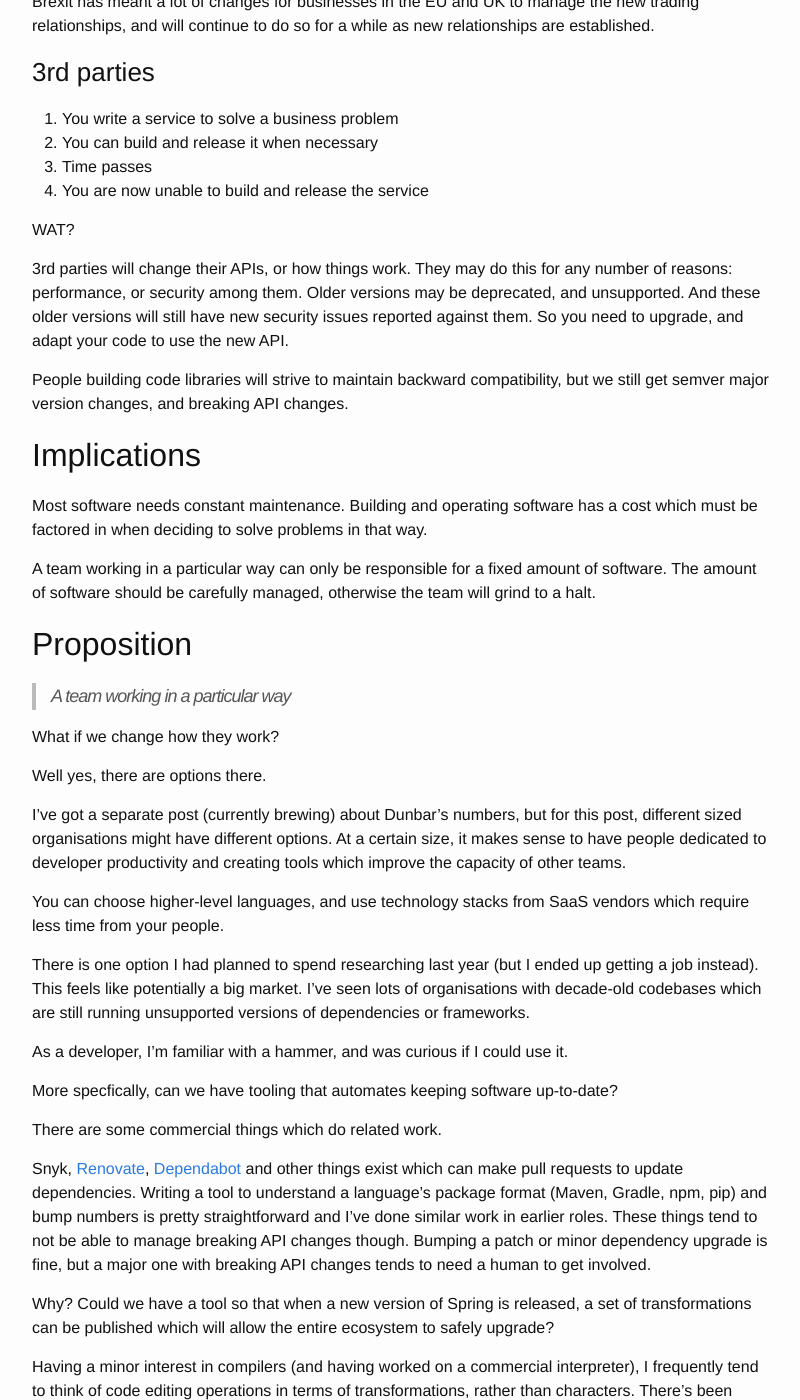
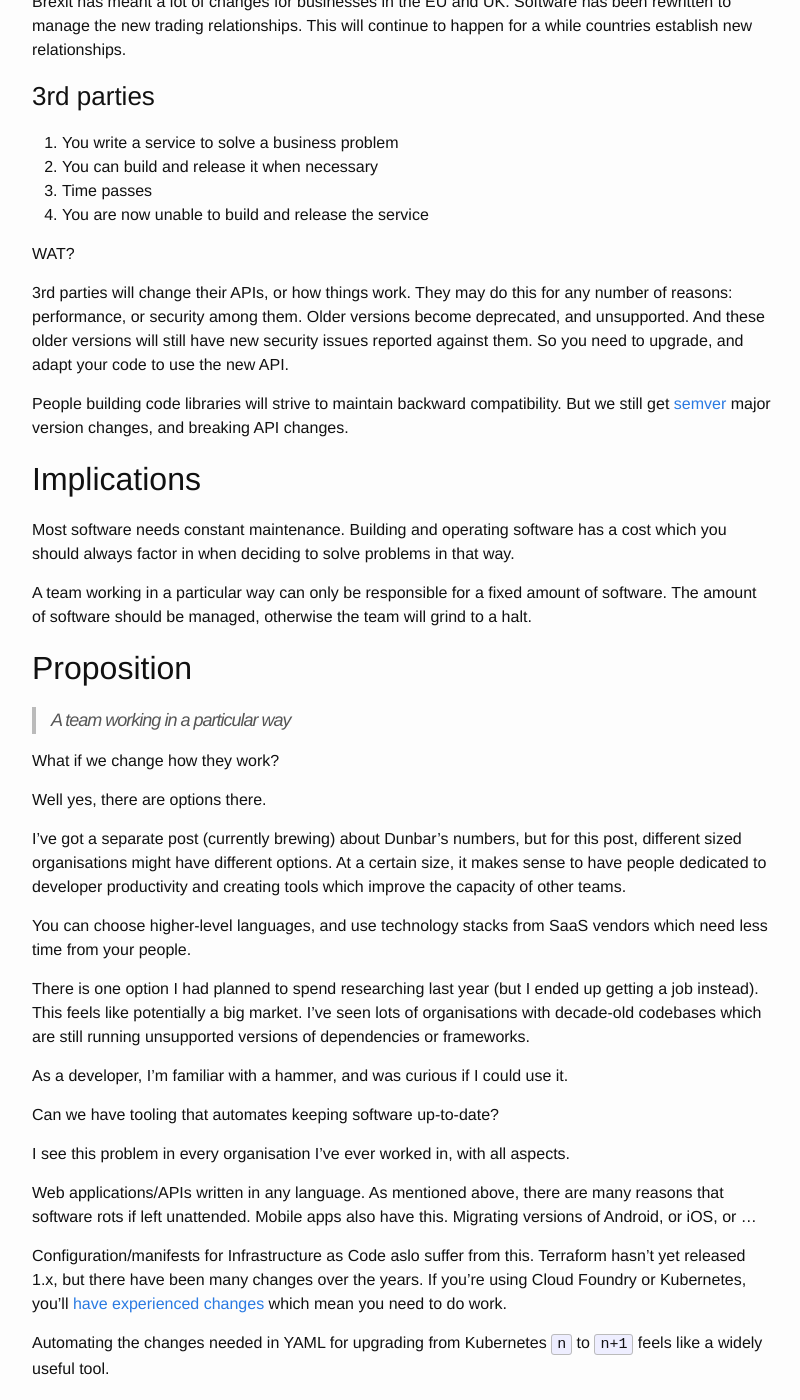
Before and after one commit to jabley/jamesabley.com, a Jekyll site: the page built from _posts/2021-01-09-software-is-drowning-the-world.md, in a window 1280 px wide and 1400 px high, scrolled down 1524 px. Shown: the whole window, without its empty margins (238-1038 px from the left). Built offline with Jekyll 4.4.1, drawn with Linux system fonts in a browser that asks for light colours; some of the changed text lies outside the part shown.

Commit message:
Refine software is drowning the world

```diff
--- a/_posts/2021-01-09-software-is-drowning-the-world.md
+++ b/_posts/2021-01-09-software-is-drowning-the-world.md
@@ -1,38 +1,48 @@
 ---
 layout: post
 title:  "Software is drowning the world"
-date:   2021-01-09T13:50:33Z
-categories: people organisations culture pathological-organisations
+date: 2021-01-09T13:50:33Z
+categories: software organisations
 ---
 
-One of the many upsides I've had from working at lots of organisations is that you get to see what's common. Are things like this everywhere? Frequently, the answer is yes!
+One of the many upsides I've had from working at lots of organisations
+is that you get to see what's common. Are things like this everywhere?
+Frequently, the answer is yes!
 
 An example of this is tech debt.
 
-I see organisations which are running to stand still, and I'm not sure they realised they're doing that.
+I see organisations which are running to stand still, and I'm not
+sure they realised they're doing that.
 
 What do I mean by this?
 
-Every time you decide to solve a problem with code, the immediate impact is that you are committing part of your future capacity to maintaining and operating that code. Software is never done.
+Every time you decide to solve a problem with code, you are committing
+part of your future capacity to maintaining and operating that code.
+Software is never done.
 
 Here's a few examples of demonstrating what I mean:
 
 ## Security
 
-1. You write a networked service to solve a business problem. Say it has an HTML web UI.
-1. It has no known security issues.
-1. Time passes.
-1. You now have security issues with your code, and you should assess whether you need to do work to address these.
+1. You write a networked service to solve a business problem. Say
+   it has an HTML web UI
+1. It has no known security issues
+1. Time passes
+1. You now have security issues with your code, and you should assess
+    whether you need to do work to address these.
 
 WAT?
 
-Humans are terri-bad at writing secure code. And given sufficient time, other humans will discover the security holes in your service.
+Humans are terri-bad at writing secure code. And given enough time,
+other humans will discover the security holes in your service.
 
-This applies both to code your organisation writes, and the libraries they use, or the operating systems, or web servers, or ...
+This applies both to code your organisation writes, and the libraries
+they use, or the operating systems, or web servers, or ...
 
 ### Security Examples
 
-Take your pick from browsing a CVE database, or use [Snyk](https://snyk.io/) or similar to look at your current codebases.
+Take your pick from browsing a CVE database, or use
+[Snyk](https://snyk.io/) or similar to look at your current codebases.
 
 * TLS / SSL issues:
     * [POODLE](https://en.wikipedia.org/wiki/POODLE)
@@ -45,20 +55,29 @@
 
 ### Legislation
 
-1. You write a networked service to solve a business problem. Say it has an HTML web UI.
-1. It has no known legal compliance issues.
-1. Time passes.
-1. You now have legal compliance issues with your code, and you should assess whether you need to do work to address these.
+1. You write a networked service to solve a business problem. Say
+    it has an HTML web UI
+1. It has no known legal compliance issues
+1. Time passes
+1. You now have legal compliance issues with your code, and you should
+    assess whether you need to do work to address these.
 
 WAT?
 
-The [General Data Protection Regulation](https://en.wikipedia.org/wiki/General_Data_Protection_Regulation) addressed organisations not handling data very well.
+The [General Data Protection Regulation](https://en.wikipedia.org/wiki/General_Data_Protection_Regulation)
+addressed organisations not handling data very well.
 
-Privacy and Electronic Communications Regulations – mostly known for mandating cookie policy.
+Privacy and Electronic Communications Regulations – mostly known
+for mandating cookie policy.
 
-The Equality Act 2010 (UK) and the Americans with Disabilities Act  1990 (2010 update) for website accessibility. Yes, there was a time when people didn't consider accessibility when building web sites.
+The Equality Act 2010 (UK) and the Americans with Disabilities Act
+1990 (2010 update) for website accessibility. Yes, there was a time
+when people didn't consider accessibility when building web sites.
 
-Brexit has meant a lot of changes for businesses in the EU and UK to manage the new trading relationships, and will continue to do so for a while as new relationships are established.
+Brexit has meant a lot of changes for businesses in the EU and UK.
+Software has been rewritten to manage the new trading relationships.
+This will continue to happen for a while countries establish new
+relationships.
 
 ### 3rd parties
 
@@ -69,15 +88,26 @@
 
 WAT?
 
-3rd parties will change their APIs, or how things work. They may do this for any number of reasons: performance, or security among them. Older versions may be deprecated, and unsupported. And these older versions will still have new security issues reported against them. So you need to upgrade, and adapt your code to use the new API.
+3rd parties will change their APIs, or how things work. They may
+do this for any number of reasons: performance, or security among
+them. Older versions become deprecated, and unsupported. And these
+older versions will still have new security issues reported against
+them. So you need to upgrade, and adapt your code to use the new
+API.
 
-People building code libraries will strive to maintain backward compatibility, but we still get semver major version changes, and breaking API changes.
+People building code libraries will strive to maintain backward
+compatibility. But we still get [semver](https://semver.org/) major
+version changes, and breaking API changes.
 
 ## Implications
 
-Most software needs constant maintenance. Building and operating software has a cost which must be factored in when deciding to solve problems in that way.
+Most software needs constant maintenance. Building and operating
+software has a cost which you should always factor in when deciding
+to solve problems in that way.
 
-A team working in a particular way can only be responsible for a fixed amount of software. The amount of software should be carefully managed, otherwise the team will grind to a halt.
+A team working in a particular way can only be responsible for a
+fixed amount of software. The amount of software should be managed,
+otherwise the team will grind to a halt.
 
 ## Proposition
 
@@ -87,40 +117,113 @@
 
 Well yes, there are options there.
 
-I've got a separate post (currently brewing) about Dunbar's numbers, but for this post, different sized organisations might have different options. At a certain size, it makes sense to have people dedicated to developer productivity and creating tools which improve the capacity of other teams.
+I've got a separate post (currently brewing) about Dunbar's numbers,
+but for this post, different sized organisations might have different
+options. At a certain size, it makes sense to have people dedicated
+to developer productivity and creating tools which improve the
+capacity of other teams.
 
-You can choose higher-level languages, and use technology stacks from SaaS vendors which require less time from your people.
+You can choose higher-level languages, and use technology stacks
+from SaaS vendors which need less time from your people.
 
-There is one option I had planned to spend researching last year (but I ended up getting a job instead). This feels like potentially a big market. I've seen lots of organisations with decade-old codebases which are still running unsupported versions of dependencies or frameworks.
+There is one option I had planned to spend researching last year
+(but I ended up getting a job instead). This feels like potentially
+a big market. I've seen lots of organisations with decade-old
+codebases which are still running unsupported versions of dependencies
+or frameworks.
 
-As a developer, I'm familiar with a hammer, and was curious if I could use it.
+As a developer, I'm familiar with a hammer, and was curious if I
+could use it.
 
-More specfically, can we have tooling that automates keeping software up-to-date?
+Can we have tooling that automates keeping software up-to-date?
+
+I see this problem in every organisation I've ever worked in, with
+all aspects.
+
+Web applications/APIs written in any language. As mentioned above,
+there are many reasons that software rots if left unattended. Mobile
+apps also have this. Migrating versions of Android, or iOS, or ...
+
+Configuration/manifests for Infrastructure as Code aslo suffer from
+this. Terraform hasn't yet released 1.x, but there have been many
+changes over the years. If you're using Cloud Foundry or Kubernetes,
+you'll [have experienced
+changes](https://github.com/doitintl/kube-no-trouble) which mean
+you need to do work.
+
+Automating the changes needed in YAML for upgrading from Kubernetes
+`n` to `n+1` feels like a widely useful tool.
+
+## Current State
 
 There are some commercial things which do related work.
 
-Snyk, [Renovate](https://github.com/renovatebot/renovate), [Dependabot](https://dependabot.com/) and other things exist which can make pull requests to update dependencies. Writing a tool to understand a language's package format (Maven, Gradle, npm, pip) and bump numbers is pretty straightforward and I've done similar work in earlier roles. These things tend to not be able to manage breaking API changes though. Bumping a patch or minor dependency upgrade is fine, but a major one with breaking API changes tends to need a human to get involved.
+Snyk, [Renovate](https://github.com/renovatebot/renovate),
+[Dependabot](https://dependabot.com/) and other things exist which
+can make pull requests to update dependencies. Mpost languages have
+a package tool and bumping numbers is pretty straightforward. These
+things tend to not be able to manage breaking API changes though.
+Bumping a patch or minor dependency upgrade is fine, but a major
+one with breaking API changes tends to need a human to get involved.
 
-Why? Could we have a tool so that when a new version of Spring is released, a set of transformations can be published which will allow the entire ecosystem to safely upgrade?
+Why? Could we have a tool that solves this? When a new version of
+[Spring](https://spring.io/) is released, could it include an
+accompanying set of transformations which will allow the entire
+ecosystem to safely and rapidly upgrade?
 
-Having a minor interest in compilers (and having worked on a commercial interpreter), I frequently tend to think of code editing operations in terms of transformations, rather than characters. There's been [some research in transformation-based editors](https://www.facebook.com/notes/kent-beck/prune-a-code-editor-that-is-not-a-text-editor/1012061842160013).
+Having a minor interest in compilers (and having worked on a
+commercial interpreter), I tend to think of code editing operations
+as transformations, rather than characters. There's been [some
+research in transformation-based
+editors](https://www.facebook.com/notes/kent-beck/prune-a-code-editor-that-is-not-a-text-editor/1012061842160013),
+but I've not seen a lot else.
 
-Major version upgrades could potentially be similarly expressed in terms of transformations, which similarly might be composed. So if a class has been removed between major versions of a dependency, the required transformation might be composed of:
+Major version upgrades could potentially be similarly expressed in
+terms of transformations, which similarly might be composed. So if
+a class has been removed between major versions of a dependency,
+the required transformation might be composed of:
 
 1. Insert new class `my.Y`
 1. Implement interface `spring.new.Z`
-1. Adapt method `A` from old class `my.Z` onto method `B` in new class `my.Y`
-1. Adapt parameters from adapted method – a `Context` used to be obtained from `ApplicationSingleton` but is now passed in explicity
+1. Adapt method `A` from old class `my.Z` onto method `B` in new
+    class `my.Y`
+1. Adapt parameters from adapted method – a `Context`
+    used to be obtained from `ApplicationSingleton` but is now passed
+    in explicity
 1. etc
 
-And then you would need a serialisation format and publishing mechanism for these sets of transformations.
+And then you would need a serialisation format and publishing
+mechanism for these sets of transformations.
 
-The closest I've seen to this is where Google actually did that in the same target langauge. They [published a tool with for the language Go](https://blog.golang.org/introducing-gofix), named [`fix`](https://golang.org/cmd/fix/). It automated upgrades of existing code before 1.x was released, and since then, they've had [the Go 1 compatibility document](https://golang.org/doc/go1compat).
+The closest I've seen to this is where Google actually did that in
+the same target langauge. They [published a tool with for the
+language Go](https://blog.golang.org/introducing-gofix), named
+[`fix`](https://golang.org/cmd/fix/). It automated upgrades of
+existing code before 1.x was released, and since then, they've had
+[the Go 1 compatibility document](https://golang.org/doc/go1compat).
 
 Sadly, `fix` appears to have been mostly inactive since then?
 
+I'm interested (academically as well as commercially) in producing
+a tool which looked something similar, but much more widely applicable.
+
+So having something that can take code/configuration, generate an
+Abstract Syntax Tree (AST), and then apply a set of transformations.
+Transformations compose. A large one might be **Upgrade Framework
+`n` to `n+1`** involvings lots of smaller transformations. For each
+transformation, you'd need to query the AST for usages of the old
+API, then try to apply the transformation which maps the old API
+to the new API.
+
+I've found one related paper. Given that it's not gone further, was
+it too hard, or not viable, or the wrong time?
+
 ## Summary
 
-So I think this would be the next evolution in automated upgrades. It's seems like a big market – how many companies would pay for you to solve this problem for them and allow them to concentrate on business logic rather than plumbing concerns?
+So I think this would be the next evolution in automated upgrades.
+It's seems like a big market – how many companies would pay for you
+to solve this problem for them and allow them to concentrate on
+business logic rather than plumbing concerns?
 
-But I didn't take the time off I planned to validate the potential market and maybe see how hard a problem it would be solve :)
+But I didn't take the time off I planned to confirm the potential
+market and see how hard a problem it would be solve :)
```
